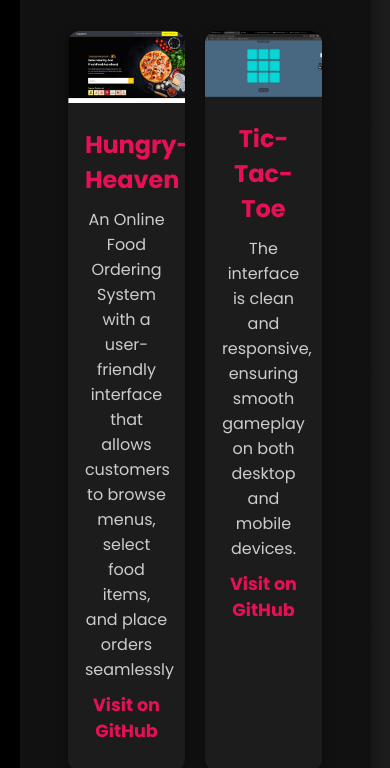
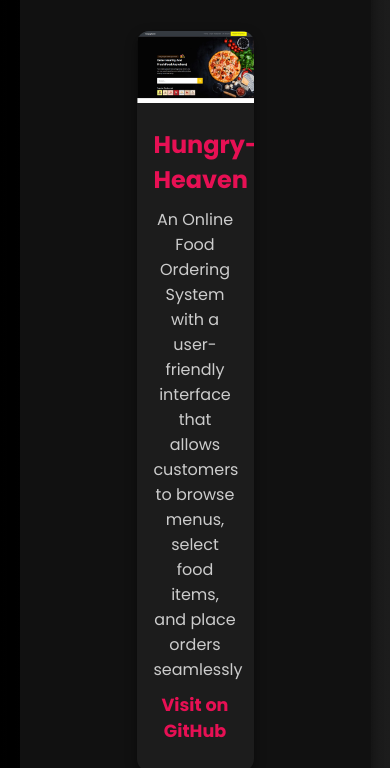
Before and after one commit to Shreyasingh120/Portfolio, a plain HTML site: page index.html in a window 390 px wide. Shown: the part 2674-3442 px from the top of the page. Drawn offline with nearby package versions, Linux system fonts and the light colour scheme.

Commit message:
added typed

```diff
--- a/script.js
+++ b/script.js
@@ -1,5 +1,5 @@
 var typed = new Typed('#element', {
-  strings: ['Frontend Developer', 'Web Developer', 'UI and UX Designer'],
+  strings: ['Frontend Developer', 'Web Developer', 'UI and UX Designer', 'Wordpress Developer'],
   typeSpeed: 50,
   backSpeed: 30,
   loop: true
--- a/style.css
+++ b/style.css
@@ -235,6 +235,7 @@ button:hover {
 
 .portfolio--section--container {
   display: flex;
+  flex-direction: row;
   flex-wrap: wrap;
   gap: 20px;
   justify-content: center;
@@ -286,7 +287,7 @@ button:hover {
   text-decoration: underline;
 }
 
-
+/* First, set the default styles for the navigation */
 #right ul {
   display: flex;
   gap: 3vw;
@@ -299,7 +300,7 @@ button:hover {
   box-shadow: none;
 }
 
-
+/* Mobile styles */
 @media (max-width: 1000px) {
   nav {
     flex-direction: column;
@@ -428,7 +429,7 @@ button:hover {
   }
 }
 
-
+/* Add this new media query for larger screens */
 @media (min-width: 1001px) {
   .menu-toggle {
     display: none;
@@ -528,6 +529,14 @@ button:hover {
   .rightsection {
     width: 100%;
   }
+  .portfolio--section--container {
+    display: flex;
+    flex-direction: column;
+    align-items: center;
+    /* flex-wrap: wrap;
+    gap: 20px; */
+    justify-content: center;
+  }
 
   .rightsection img {
     max-width: 100%;
```
